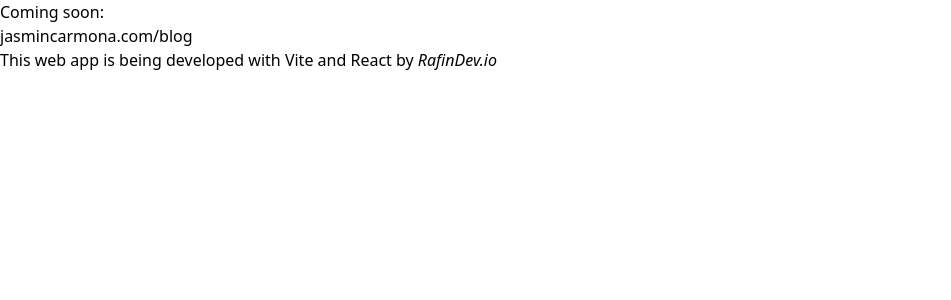
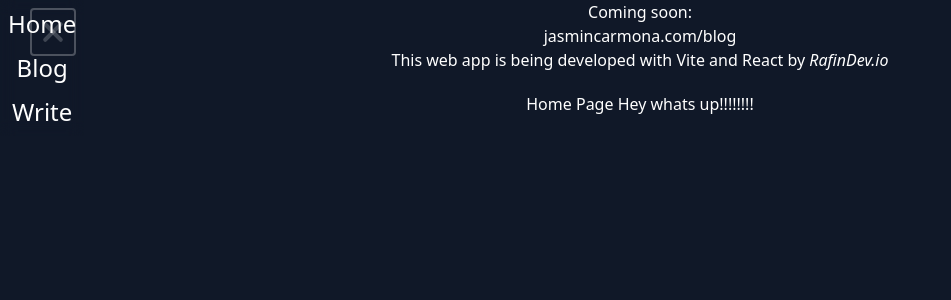
Before and after one commit to Rafin86/jasmincarmonablog, a React (Vite) app: page / in a window 1280 px wide. Shown: the top 300 px of the page, without its empty margins (0-951 px from the left). Built offline with nearby package versions, Linux system fonts and the light colour scheme.

Commit message:
Add nav menu and simple page navigation

```diff
--- a/src/App.tsx
+++ b/src/App.tsx
@@ -1,17 +1,32 @@
-
+import { useState } from 'react'
+import HomePage from './pages/HomePage'
+import BlogListPage from './pages/BlogListPage'
+import BlogPage from './pages/BlogPage'
+import NavMenu from './components/NavMenu'
 
 function App() {
-  // const [count, setCount] = useState(0)
+  const [page, setPage] = useState("home")
+
+  const changePage = (newPage: string) => {
+    setPage(newPage)
+    return true
+  }
 
   return (
-    <>
-      <h1>Coming soon:<br></br>jasmincarmona.com/blog</h1>
-      <div className="card">
-        <p>
+    <main className="bg-gray-900 h-screen text-white">
+      <div id="banner" className="flex flex-col items-center">
+        <h1 className="">Coming soon:</h1>
+        <h1>jasmincarmona.com/blog</h1>
+        <p className='text-center'>
           This web app is being developed with Vite and React by <i>RafinDev.io</i>
         </p>
       </div>
-    </>
+      <NavMenu onLinkClick={changePage} />
+      {/* Page to Navigate */}
+      {(page === 'home') && (<HomePage />)}
+      {(page === 'blog') && (<BlogListPage />)}
+      {(page === 'write') && (<BlogPage />)}
+    </main>
   )
 }
 
--- /dev/null
+++ b/src/components/NavLink.tsx
@@ -0,0 +1,9 @@
+
+interface NavLinkProps {
+    text: string
+    onLinkClick: (e: React.MouseEvent<HTMLUListElement>) => void;
+}
+
+export default function NavLink({text, onLinkClick}: NavLinkProps) {
+    return <ul className="transition-all ease-in-out hover:scale-110 cursor-pointer" onClick={(e) => onLinkClick(e)}>{text}</ul>
+}
--- /dev/null
+++ b/src/components/NavMenu.tsx
@@ -0,0 +1,39 @@
+import { useState } from "react";
+import NavMenuButton from "./NavMenuButton";
+import NavLink from "./NavLink";
+
+interface NavMenuProps {
+    onLinkClick: (page: string) => void;
+}
+
+enum Pages {
+    HOME = "Home",
+    BLOG = "Blog",
+    WRITE = "Write"
+}
+
+export default function NavMenu({onLinkClick}: NavMenuProps) {
+    const [isOpen, setIsOpen] = useState(true);
+
+    function handleLinkClick(e: React.MouseEvent<HTMLUListElement>) {
+        e.preventDefault();
+        const page = e.currentTarget.textContent?.toLowerCase() || 'home';
+        onLinkClick(page);
+        setIsOpen((prev) => !prev);
+    }
+
+    function handleButtonClick() {
+        setIsOpen((prev) => !prev);
+    }
+
+    return (
+        <div className={`flex flex-row-reverse justify-self-end gap-1 justify-between items-start text-2xl fixed z-50 top-0 transition-all md:w-auto ease-out backdrop-blur-sm m-2 ${isOpen ? "scale-100 p-2 m-auto w-screen" : 'scale-100'}`}>
+        <NavMenuButton isOpen={isOpen} onButtonClick={handleButtonClick} />
+        {isOpen && <nav className="flex flex-col grow gap-3 justify-start items-center">
+            <NavLink onLinkClick={handleLinkClick} text={Pages.HOME} />
+            <NavLink onLinkClick={handleLinkClick} text={Pages.BLOG} />
+            <NavLink onLinkClick={handleLinkClick} text={Pages.WRITE} />
+        </nav>}
+        </div>
+    )
+}
--- /dev/null
+++ b/src/components/NavMenuButton.tsx
@@ -0,0 +1,17 @@
+interface NavMenuButtonProps {
+    onButtonClick: () => void;
+    isOpen: boolean;
+}
+
+export default function NavMenuButton({isOpen, onButtonClick}: NavMenuButtonProps) {
+
+    return (
+        <div className="fixed">
+            <button className={`transition-all ease-in-out p-2 rounded cursor-pointer border-2 border-white/25 ${isOpen ? 'opacity-100' : 'opacity-25'}`} onClick={onButtonClick}>
+                <div className={`h-1 bg-white opacity-20 my-1 rounded-full ${isOpen ?  `w-6.5 rotate-45 translate-y-2` : `w-6`}`}></div>
+                <div className={`h-1 w-6 bg-white  my-1 rounded-full ${isOpen ?  `opacity-0` : `opacity-20`}`}></div>
+                <div className={`h-1 bg-white opacity-20 my-1 rounded-full ${isOpen ?  `w-6.5 -rotate-45 -translate-y-2` : `w-6`}`}></div>
+            </button>
+        </div>
+    )
+}
--- /dev/null
+++ b/src/pages/BlogListPage.tsx
@@ -0,0 +1,7 @@
+export default function BlogListPage() {
+    return (
+        <>
+            <h2 className="flex justify-center p-5 w-fill">Search all blog posts here</h2>
+        </>
+    )
+}
--- /dev/null
+++ b/src/pages/BlogPage.tsx
@@ -0,0 +1,7 @@
+export default function BlogPage() {
+    return (
+        <>
+            <h2 className="flex justify-center p-5 w-fill">Read and write blogs here</h2>
+        </>
+    )
+}
--- /dev/null
+++ b/src/pages/HomePage.tsx
@@ -0,0 +1,7 @@
+export default function HomePage() {
+    return (
+        <>
+            <h2 className="flex justify-center p-5 w-fill">Home Page Hey whats up!!!!!!!!</h2>
+        </>
+    )
+}
```
